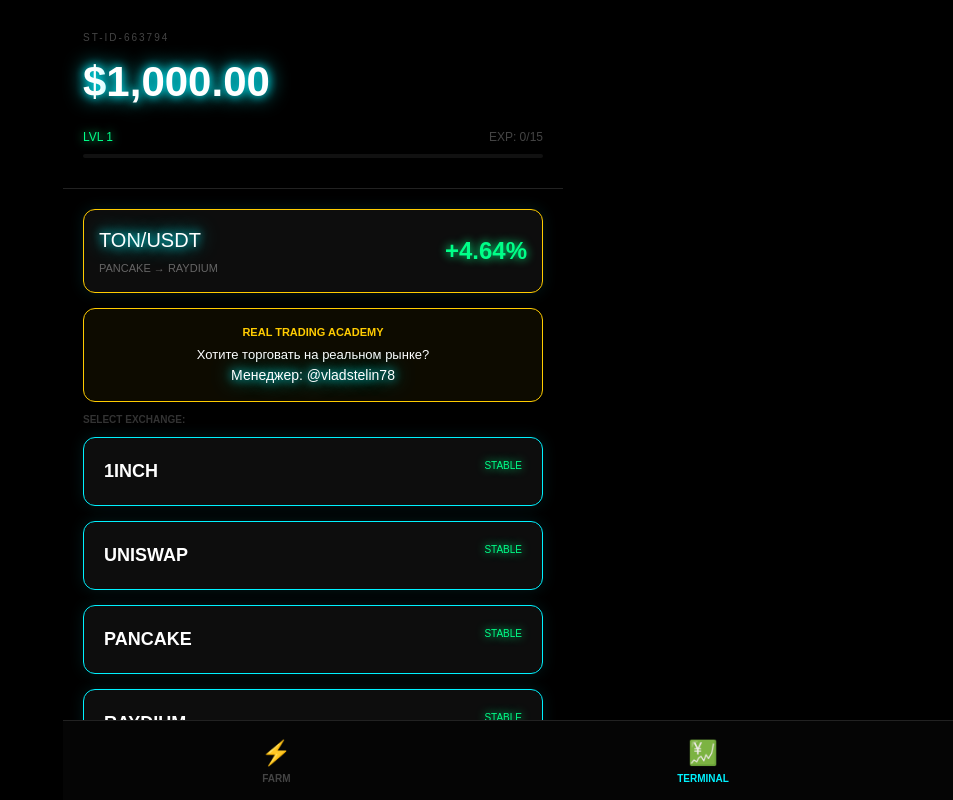
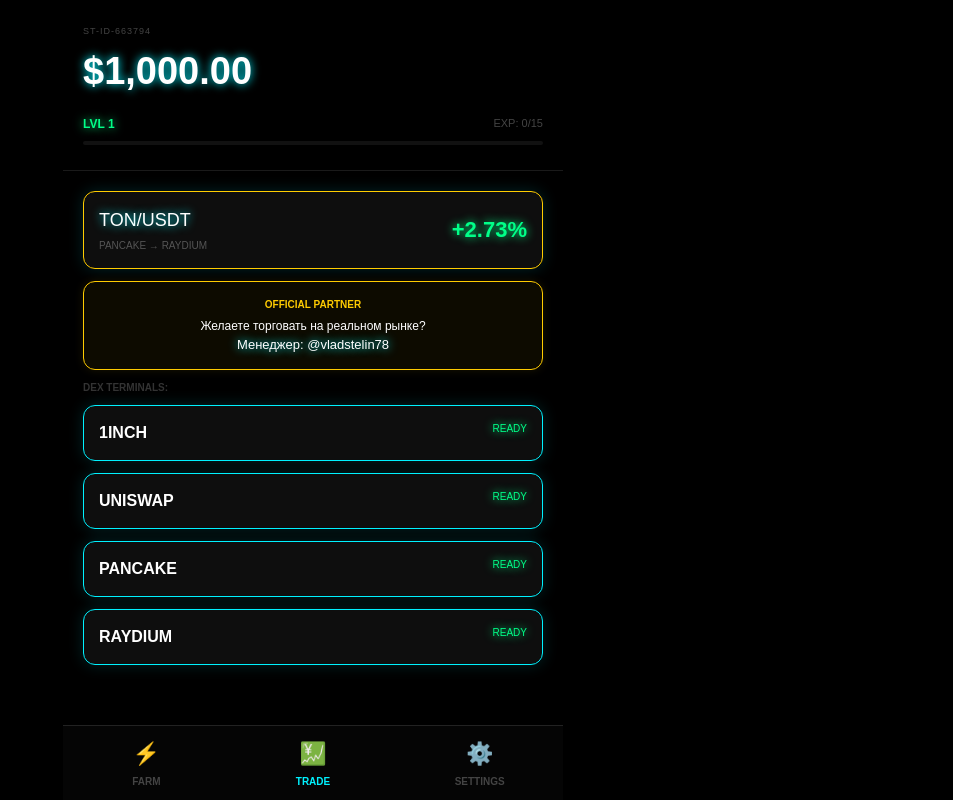
Before and after one commit to katyakuznezc-cmd/treidgame, a React (Vite) app: page / in a window 1280 px wide. Shown: the whole page, without its empty margins (327-1280 px from the left). Built offline with nearby package versions, Linux system fonts and the light colour scheme.

Commit message:
Update App.jsx

```diff
--- a/src/App.jsx
+++ b/src/App.jsx
@@ -39,10 +39,6 @@ export default function App() {
   const maxLev = level === 1 ? 5 : level === 2 ? 20 : level === 3 ? 50 : 100;
   const neededTrades = getNeededTrades(level);
 
-  // Калькулятор (Математика +4..6% профита против -3% убытка)
-  const estProfit = amount * leverage * (signal ? (parseFloat(signal.perc) / 100) : 0.02);
-  const estLoss = amount * leverage * 0.03;
-
   useEffect(() => {
     localStorage.setItem('st_user_id', userId);
     localStorage.setItem('st_bal', balance.toFixed(2));
@@ -55,7 +51,7 @@ export default function App() {
   useEffect(() => {
     if (Math.abs(displayBalance - balance) > 0.01) {
       const diff = balance - displayBalance;
-      const timer = setTimeout(() => setDisplayBalance(displayBalance + diff / 8), 20);
+      const timer = setTimeout(() => setDisplayBalance(displayBalance + diff / 5), 20);
       return () => clearTimeout(timer);
     } else { setDisplayBalance(balance); }
   }, [balance, displayBalance]);
@@ -70,7 +66,13 @@ export default function App() {
         const bDex = DEX[Math.floor(Math.random()*DEX.length)].name;
         let sDex = DEX[Math.floor(Math.random()*DEX.length)].name;
         while(sDex === bDex) sDex = DEX[Math.floor(Math.random()*DEX.length)].name;
-        setSignal({ coin: coin.id, buyDex: bDex, sellDex: sDex, perc: (Math.random() * 2 + 3).toFixed(2) });
+        // Рандомный профит до 3% в сигнале
+        setSignal({
+          coin: coin.id,
+          buyDex: bDex,
+          sellDex: sDex,
+          perc: (Math.random() * (3.0 - 1.5) + 1.5).toFixed(2)
+        });
         setIsAnalyzing(false);
       }, 4000);
     }
@@ -85,32 +87,35 @@ export default function App() {
   };
 
   const handleSell = () => {
-    const isSameDex = selectedDex === activePos.buyDex;
-    if (isSameDex) {
-       setBalance(b => b + (activePos.amount * 0.1));
-       setResult({ win: false, val: (activePos.amount * 0.9).toFixed(2), msg: "DEX BLOCK" });
+    if (selectedDex === activePos.buyDex) {
+       setBalance(b => b + (activePos.amount * 0.05));
+       setResult({ win: false, val: (activePos.amount * 0.95).toFixed(2), msg: "SAME DEX ERROR" });
        setActivePos(null); setSignal(null);
        return;
     }
 
-    setNetTimer(10);
+    setNetTimer(8);
     const itv = setInterval(() => {
       setNetTimer(p => {
         if (p <= 1) {
           clearInterval(itv);
           const isCorrect = signal && activePos.id === signal.coin && activePos.buyDex === signal.buyDex && selectedDex === signal.sellDex;
-          const winChance = isCorrect ? 0.85 : 0.25;
+          const winChance = isCorrect ? 0.85 : 0.20;
           const win = Math.random() < winChance;
 
           let pnl;
           if (win) {
-            pnl = estProfit;
+            // Профит от 1.5% до 3%
+            const winPerc = (Math.random() * (0.03 - 0.015) + 0.015);
+            pnl = activePos.amount * activePos.leverage * winPerc;
             setTradesInLevel(t => (t + 1 >= neededTrades) ? 0 : t + 1);
             if (tradesInLevel + 1 >= neededTrades) setLevel(l => l + 1);
           } else {
-            pnl = -estLoss;
+            // Минус от 0.5% до 1.5%
+            const lossPerc = (Math.random() * (0.015 - 0.005) + 0.005);
+            pnl = -(activePos.amount * activePos.leverage * lossPerc);
             setIsBurning(true);
-            setTimeout(() => setIsBurning(false), 1000);
+            setTimeout(() => setIsBurning(false), 800);
             setTradesInLevel(t => Math.max(0, t - 1));
           }
           setBalance(b => Math.max(0, b + activePos.amount + pnl));
@@ -134,7 +139,7 @@ export default function App() {
     if (x && y) {
       const id = Date.now();
       setClicks(prev => [...prev, { id, x, y }]);
-      setTimeout(() => setClicks(prev => prev.filter(c => c.id !== id)), 800);
+      setTimeout(() => setClicks(prev => prev.filter(c => c.id !== id)), 600);
     }
   };
 
@@ -145,17 +150,17 @@ export default function App() {
       <style>{`
         :root { --neon: #00f2ff; --win: #00ff88; --loss: #ff0055; --gold: #ffcc00; }
         * { box-sizing: border-box; font-family: 'Orbitron', sans-serif; user-select: none; }
-        .neon-text { text-shadow: 0 0 10px var(--neon), 0 0 20px var(--neon); color: #fff; }
+        .neon-text { text-shadow: 0 0 10px var(--neon); color: #fff; }
         .win-text { text-shadow: 0 0 10px var(--win); color: var(--win); }
         .loss-text { text-shadow: 0 0 10px var(--loss); color: var(--loss); }
-        .card { background: rgba(15,15,15,0.9); border: 1px solid var(--neon); box-shadow: 0 0 15px rgba(0,242,255,0.1); border-radius: 12px; padding: 15px; margin-bottom: 15px; }
-        .btn { width: 100%; padding: 15px; border-radius: 8px; border: none; font-weight: 900; cursor: pointer; transition: 0.2s; text-transform: uppercase; }
-        .btn:active { transform: scale(0.95); }
-        .dollar { position: absolute; color: var(--win); font-weight: 900; pointer-events: none; animation: pop 0.8s ease-out forwards; z-index: 9999; font-size: 32px; text-shadow: 0 0 10px var(--win); }
-        @keyframes pop { 0% { opacity: 1; transform: translateY(0); } 100% { opacity: 0; transform: translateY(-150px); } }
-        input { background: #000; border: 1px solid var(--neon); color: var(--neon); padding: 12px; border-radius: 8px; width: 100%; text-align: center; font-size: 20px; box-shadow: inset 0 0 5px var(--neon); }
-        .nav-item { flex:1; display:flex; flex-direction: column; align-items:center; justify-content:center; font-size: 10px; font-weight: 900; cursor: pointer; transition: 0.3s; }
-        .st-offer { border: 1px solid var(--gold); background: rgba(255,204,0,0.05); padding: 15px; border-radius: 12px; text-decoration: none; display: block; margin: 10px 0; text-align: center; }
+        .card { background: rgba(15,15,15,0.95); border: 1px solid var(--neon); box-shadow: 0 0 15px rgba(0,242,255,0.15); border-radius: 12px; padding: 15px; margin-bottom: 12px; }
+        .btn { width: 100%; padding: 15px; border-radius: 8px; border: none; font-weight: 900; cursor: pointer; text-transform: uppercase; box-shadow: 0 0 10px rgba(255,255,255,0.1); }
+        .dollar { position: absolute; color: var(--win); font-weight: 900; pointer-events: none; animation: pop 0.6s ease-out forwards; z-index: 9999; font-size: 32px; text-shadow: 0 0 15px var(--win); }
+        @keyframes pop { 0% { opacity: 1; transform: translateY(0) scale(1); } 100% { opacity: 0; transform: translateY(-130px) scale(1.5); } }
+        input { background: #000; border: 1px solid var(--neon); color: var(--neon); padding: 12px; border-radius: 8px; width: 100%; text-align: center; font-size: 20px; outline: none; }
+        .nav { position: absolute; bottom: 0; width: 100%; height: 75px; background: #050505; border-top: 1px solid #222; display: flex; z-index: 1000; }
+        .nav-item { flex:1; display:flex; flex-direction: column; align-items:center; justify-content:center; font-size: 10px; font-weight: 900; cursor: pointer; }
+        .st-offer { border: 1px solid var(--gold); background: rgba(255,204,0,0.05); padding: 15px; border-radius: 12px; text-decoration: none; display: block; margin: 10px 0; text-align: center; box-shadow: 0 0 10px rgba(255,204,0,0.1); }
       `}</style>
 
       {clicks.map(c => <div key={c.id} className="dollar" style={{left: c.x-15, top: c.y-25}}>$</div>)}
@@ -163,72 +168,68 @@ export default function App() {
       {result && (
         <div style={{position:'absolute', inset:0, background:'rgba(0,0,0,0.98)', zIndex:20000, display:'flex', alignItems:'center', justifyContent:'center', padding:20}}>
           <div className="card" style={{borderColor: result.win ? 'var(--win)' : 'var(--loss)', width: '100%', textAlign: 'center', padding: '40px 20px'}}>
-            <h2 className={result.win ? 'win-text' : 'loss-text'} style={{fontSize: 24}}>{result.win ? 'DEAL SUCCESS' : 'LIQUIDATION'}</h2>
-            <h1 style={{fontSize: 50, margin: '20px 0'}} className="neon-text">{result.win ? '+' : '-'}${result.val}</h1>
-            <button className="btn" style={{background: '#fff', color: '#000'}} onClick={() => setResult(null)}>CONTINUE</button>
+            <h2 className={result.win ? 'win-text' : 'loss-text'} style={{fontSize: 22}}>{result.win ? 'DEAL SUCCESS' : 'LIQUIDATION'}</h2>
+            <h1 style={{fontSize: 48, margin: '20px 0'}} className="neon-text">{result.win ? '+' : '-'}${result.val}</h1>
+            <button className="btn" style={{background: '#fff', color: '#000'}} onClick={() => setResult(null)}>OK</button>
           </div>
         </div>
       )}
 
-      <div style={{maxWidth: 500, margin: '0 auto', height: '100%', display: 'flex', flexDirection: 'column'}}>
+      <div style={{maxWidth: 500, margin: '0 auto', height: '100%', display: 'flex', flexDirection: 'column', position: 'relative'}}>
 
         {/* HEADER */}
-        <header style={{padding: '30px 20px', borderBottom: '1px solid #222'}}>
-          <div style={{fontSize: 10, color: '#444', marginBottom: 5, letterSpacing: 2}}>{userId}</div>
-          <div className="neon-text" style={{fontSize: 42, fontWeight: 900}}>${displayBalance.toLocaleString(undefined, {minimumFractionDigits: 2})}</div>
+        <header style={{padding: '25px 20px', borderBottom: '1px solid #1a1a1a'}}>
+          <div style={{fontSize: 9, color: '#444', marginBottom: 4, letterSpacing: 1}}>{userId}</div>
+          <div className="neon-text" style={{fontSize: 38, fontWeight: 900}}>${displayBalance.toLocaleString(undefined, {minimumFractionDigits: 2})}</div>
           <div style={{display:'flex', justifyContent:'space-between', marginTop: 15}}>
-            <span className="win-text" style={{fontSize: 12}}>LVL {level}</span>
-            <span style={{color: '#444', fontSize: 12}}>EXP: {tradesInLevel}/{neededTrades}</span>
+            <span className="win-text" style={{fontSize: 12, fontWeight: 900}}>LVL {level}</span>
+            <span style={{color: '#444', fontSize: 11}}>EXP: {tradesInLevel}/{neededTrades}</span>
           </div>
-          <div style={{width:'100%', height:4, background:'#111', marginTop:8, borderRadius:10, overflow:'hidden'}}>
-            <div style={{width:`${(tradesInLevel/neededTrades)*100}%`, height:'100%', background:'var(--neon)', boxShadow: '0 0 10px var(--neon)'}} />
+          <div style={{width:'100%', height:4, background:'#111', marginTop:8, borderRadius:4, overflow:'hidden'}}>
+            <div style={{width:`${(tradesInLevel/neededTrades)*100}%`, height:'100%', background:'var(--neon)', boxShadow: '0 0 8px var(--neon)'}} />
           </div>
         </header>
 
         {/* MAIN CONTENT */}
-        <main style={{flex:1, overflowY:'auto', padding: 20, paddingBottom: 100}}>
+        <main style={{flex:1, overflowY:'auto', padding: 20, paddingBottom: 90}}>
 
           {tab === 'trade' && (
             <>
               {!selectedDex ? (
                 <div>
                   <div className="card" style={{borderColor: 'var(--gold)'}}>
-                    {isAnalyzing ? <div className="win-text" style={{textAlign:'center', fontSize: 12, animate: 'pulse 1s infinite'}}>SCANNING MARKETS...</div> :
+                    {isAnalyzing ? <div className="win-text" style={{textAlign:'center', fontSize: 11}}>ANALYZING LIQUIDITY...</div> :
                     <div style={{display:'flex', justifyContent:'space-between', alignItems:'center'}}>
                       <div>
-                        <div className="neon-text" style={{fontSize: 20}}>{signal.coin}/USDT</div>
-                        <div style={{fontSize: 11, color: '#666', marginTop: 5}}>{signal.buyDex} → {signal.sellDex}</div>
+                        <div className="neon-text" style={{fontSize: 18}}>{signal.coin}/USDT</div>
+                        <div style={{fontSize: 10, color: '#555', marginTop: 4}}>{signal.buyDex} → {signal.sellDex}</div>
                       </div>
-                      <div className="win-text" style={{fontSize: 24, fontWeight: 900}}>+{signal.perc}%</div>
+                      <div className="win-text" style={{fontSize: 22, fontWeight: 900}}>+{signal.perc}%</div>
                     </div>}
                   </div>
 
                   <a href="https://t.me/vladstelin78" className="st-offer">
-                    <div style={{color: 'var(--gold)', fontSize: 11, fontWeight: 900, marginBottom: 5}}>REAL TRADING ACADEMY</div>
-                    <div style={{color: '#fff', fontSize: 13}}>Хотите торговать на реальном рынке?<br/>
-                    <span className="neon-text" style={{fontSize: 14}}>Менеджер: @vladstelin78</span></div>
+                    <div style={{color: 'var(--gold)', fontSize: 10, fontWeight: 900, marginBottom: 5}}>OFFICIAL PARTNER</div>
+                    <div style={{color: '#fff', fontSize: 12}}>Желаете торговать на реальном рынке?<br/>
+                    <span className="neon-text" style={{fontSize: 13}}>Менеджер: @vladstelin78</span></div>
                   </a>
 
-                  <div style={{fontSize: 10, color: '#333', marginBottom: 10, fontWeight: 900}}>SELECT EXCHANGE:</div>
+                  <div style={{fontSize: 10, color: '#333', marginBottom: 10, fontWeight: 900}}>DEX TERMINALS:</div>
                   {DEX.map(d => (
-                    <div key={d.name} className="card" onClick={() => setSelectedDex(d.name)} style={{cursor:'pointer', display:'flex', justifyContent:'space-between', padding: '20px'}}>
-                      <b style={{fontSize: 18}}>{d.name}</b>
-                      <span className="win-text" style={{fontSize: 10}}>STABLE</span>
+                    <div key={d.name} className="card" onClick={() => setSelectedDex(d.name)} style={{cursor:'pointer', display:'flex', justifyContent:'space-between'}}>
+                      <b style={{fontSize: 16}}>{d.name}</b>
+                      <span className="win-text" style={{fontSize: 10}}>READY</span>
                     </div>
                   ))}
                 </div>
               ) : (
                 <div>
-                  <div onClick={() => setSelectedDex(null)} style={{color:'var(--neon)', marginBottom: 20, fontSize: 12, cursor:'pointer', fontWeight: 900}}>← BACK TO HUB</div>
+                  <div onClick={() => setSelectedDex(null)} style={{color:'var(--neon)', marginBottom: 20, fontSize: 11, cursor:'pointer', fontWeight: 900}}>← BACK TO TERMINAL</div>
 
                   <div className="card" style={{background: '#080808'}}>
-                    <div style={{display:'flex', gap:10, marginBottom: 15}}>
+                    <div style={{display:'flex', gap:10}}>
                       <div style={{flex:1}}><label style={{fontSize: 9, color: '#444'}}>INVEST ($)</label><input type="number" value={amount} onChange={e=>setAmount(Number(e.target.value))}/></div>
                       <div style={{flex:1}}><label style={{fontSize: 9, color: '#444'}}>LEVERAGE (MAX {maxLev}x)</label><input type="number" value={leverage} onChange={e=>setLeverage(Math.min(maxLev, Number(e.target.value)))}/></div>
-                    </div>
-                    <div style={{display:'flex', justifyContent:'space-between', fontSize: 11, fontWeight: 900}}>
-                      <span>POTENTIAL: <span className="win-text">+${estProfit.toFixed(2)}</span></span>
-                      <span>RISK: <span className="loss-text">-${estLoss.toFixed(2)}</span></span>
                     </div>
                   </div>
 
@@ -237,9 +238,9 @@ export default function App() {
                     return (
                       <div key={c.id} className="card" style={{opacity: c.lvl > level ? 0.2 : 1}}>
                         <div style={{display:'flex', justifyContent:'space-between', alignItems:'center'}}>
-                          <div><div className="neon-text" style={{fontSize: 20}}>{c.id}</div><div style={{fontSize: 12, color: '#444'}}>${c.base}</div></div>
+                          <div><div className="neon-text" style={{fontSize: 18}}>{c.id}</div><div style={{fontSize: 11, color: '#444'}}>${c.base}</div></div>
                           {isActive ? (
-                            <button className="btn" style={{background: 'var(--loss)', color: '#fff', width: 140}} onClick={handleSell}>{netTimer ? `SYNC ${netTimer}s` : 'SELL NOW'}</button>
+                            <button className="btn" style={{background: 'var(--loss)', color: '#fff', width: 130}} onClick={handleSell}>{netTimer ? `WAIT ${netTimer}s` : 'SELL'}</button>
                           ) : (
                             <button className="btn" style={{background: 'var(--win)', color: '#000', width: 120}} disabled={!!activePos || c.lvl > level} onClick={() => handleOpenPosition(c.id)}>BUY</button>
                           )}
@@ -254,44 +255,49 @@ export default function App() {
 
           {tab === 'mining' && (
             <div style={{height: '100%', display: 'flex', flexDirection: 'column', alignItems: 'center', justifyContent: 'center'}}>
-               <div onClick={() => setBalance(b => b + 0.25)} style={{width: 280, height: 280, border: '8px solid #111', borderTopColor: 'var(--neon)', borderRadius: '50%', display: 'flex', alignItems: 'center', justifyContent: 'center', fontSize: 50, color: 'var(--neon)', fontWeight: '900', cursor: 'pointer', boxShadow: '0 0 50px rgba(0,242,255,0.2)'}}>TAP</div>
-               <div className="neon-text" style={{marginTop: 30, fontSize: 14}}>LIQUIDITY MINING...</div>
+               <div onClick={() => setBalance(b => b + 0.20)} style={{width: 260, height: 260, border: '6px solid #111', borderTopColor: 'var(--neon)', borderRadius: '50%', display: 'flex', alignItems: 'center', justifyContent: 'center', fontSize: 45, color: 'var(--neon)', fontWeight: '900', cursor: 'pointer', boxShadow: '0 0 40px rgba(0,242,255,0.1)'}}>TAP</div>
+               <div className="neon-text" style={{marginTop: 30, fontSize: 12, letterSpacing: 2}}>MINING ASSETS...</div>
             </div>
           )}
 
           {tab === 'opts' && (
             <div>
-              <div className="neon-text" style={{fontSize: 20, marginBottom: 20, textAlign: 'center'}}>SETTINGS</div>
+              <div className="neon-text" style={{fontSize: 22, marginBottom: 25, textAlign: 'center', fontWeight: 900}}>SYSTEM SETTINGS</div>
 
-              <div className="card" style={{display:'flex', justifyContent:'space-between', alignItems: 'center'}}>
-                <span style={{fontSize: 14}}>SOUND EFFECTS</span>
-                <button onClick={() => setSoundEnabled(!soundEnabled)} style={{background: soundEnabled ? 'var(--win)' : '#333', border:'none', padding:'10px 20px', borderRadius:8, fontWeight:900, width: 80}}>{soundEnabled ? 'ON' : 'OFF'}</button>
+              <div className="card" style={{display:'flex', justifyContent:'space-between', alignItems: 'center', padding: '20px'}}>
+                <span style={{fontSize: 14, fontWeight: 900}}>SOUND EFFECTS</span>
+                <button onClick={() => setSoundEnabled(!soundEnabled)} style={{background: soundEnabled ? 'var(--win)' : '#333', border:'none', padding:'10px', borderRadius:8, fontWeight:900, width: 80, color: soundEnabled ? '#000' : '#fff'}}>{soundEnabled ? 'ON' : 'OFF'}</button>
               </div>
 
-              <div className="card" style={{display:'flex', justifyContent:'space-between', alignItems: 'center'}}>
-                <span style={{fontSize: 14}}>CLICK VISUALS ($)</span>
-                <button onClick={() => setFxEnabled(!fxEnabled)} style={{background: fxEnabled ? 'var(--win)' : '#333', border:'none', padding:'10px 20px', borderRadius:8, fontWeight:900, width: 80}}>{fxEnabled ? 'ON' : 'OFF'}</button>
+              <div className="card" style={{display:'flex', justifyContent:'space-between', alignItems: 'center', padding: '20px'}}>
+                <span style={{fontSize: 14, fontWeight: 900}}>CLICK PARTICLES ($)</span>
+                <button onClick={() => setFxEnabled(!fxEnabled)} style={{background: fxEnabled ? 'var(--win)' : '#333', border:'none', padding:'10px', borderRadius:8, fontWeight:900, width: 80, color: fxEnabled ? '#000' : '#fff'}}>{fxEnabled ? 'ON' : 'OFF'}</button>
               </div>
 
-              <a href="https://t.me/kriptoalians" style={{textDecoration:'none'}}>
-                <div className="card" style={{textAlign:'center', borderColor: 'var(--gold)'}}>
-                  <div style={{color: 'var(--gold)', fontSize: 12, fontWeight: 900}}>CREATORS: @kriptoalians</div>
-                </div>
-              </a>
+              <div style={{marginTop: 30}}>
+                <a href="https://t.me/kriptoalians" target="_blank" rel="noreferrer" style={{textDecoration:'none'}}>
+                  <div className="card" style={{textAlign:'center', borderColor: 'var(--gold)', padding: '20px'}}>
+                    <div style={{color: 'var(--gold)', fontSize: 13, fontWeight: 900}}>CREATORS: @kriptoalians</div>
+                    <div style={{fontSize: 10, color: '#555', marginTop: 5}}>CLICK TO OPEN CHANNEL</div>
+                  </div>
+                </a>
+              </div>
+
+              <div style={{textAlign: 'center', color: '#222', fontSize: 10, marginTop: 40}}>BUILD v2.0.4 - ENCRYPTED SESSION</div>
             </div>
           )}
         </main>
 
-        {/* BOTTOM NAV */}
-        <nav style={{position: 'absolute', bottom: 0, width: '100%', height: 80, background: '#050505', borderTop: '1px solid #222', display: 'flex'}}>
+        {/* NAVIGATION */}
+        <nav className="nav">
           <div onClick={() => setTab('mining')} className="nav-item" style={{color: tab === 'mining' ? 'var(--neon)' : '#444'}}>
-             <span style={{fontSize: 24}}>⚡</span><span>FARM</span>
+             <span style={{fontSize: 22}}>⚡</span><span style={{marginTop: 4}}>FARM</span>
           </div>
           <div onClick={() => setTab('trade')} className="nav-item" style={{color: tab === 'trade' ? 'var(--neon)' : '#444'}}>
-             <span style={{fontSize: 24}}>💹</span><span>TERMINAL</span>
+             <span style={{fontSize: 22}}>💹</span><span style={{marginTop: 4}}>TRADE</span>
           </div>
           <div onClick={() => setTab('opts')} className="nav-item" style={{color: tab === 'opts' ? 'var(--neon)' : '#444'}}>
-             <span style={{fontSize: 24}}>⚙️</span><span>SETTINGS</span>
+             <span style={{fontSize: 22}}>⚙️</span><span style={{marginTop: 4}}>SETTINGS</span>
           </div>
         </nav>
       </div>
```
